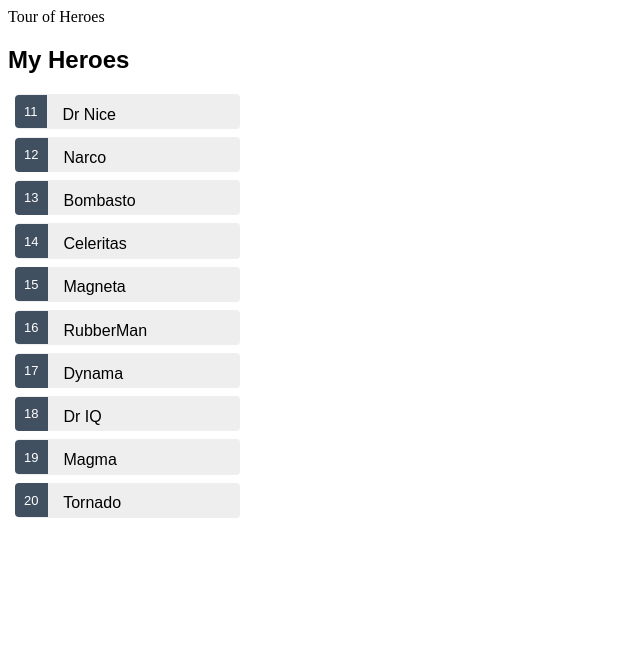
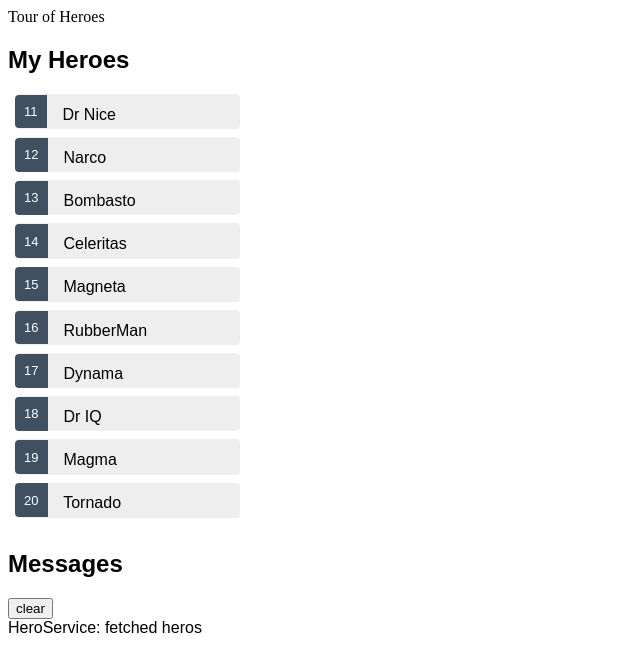
Before and after one commit to spartan1cs/Angular-8, an Angular app in the folder project1/: page / in a window 1280 px wide. Shown: the top 672 px of the page, without its empty margins (0-640 px from the left). Built offline with nearby package versions, Linux system fonts and the light colour scheme.

Commit message:
Observable ,The HeroService injected into a component is created with another injected service, MessageService.

```diff
--- a/project1/src/app/app.component.html
+++ b/project1/src/app/app.component.html
@@ -1,3 +1,4 @@
 {{title}}
 
 <app-heros></app-heros>
+<app-messages></app-messages>
--- a/project1/src/app/app.module.ts
+++ b/project1/src/app/app.module.ts
@@ -5,13 +5,15 @@
 import { AppComponent } from './app.component';
 import { HerosComponent } from './heros/heros.component';
 import { FormsModule } from '@angular/forms';
-import { HeroDetailComponent } from './hero-detail/hero-detail.component'; // <-- NgModel lives here
+import { HeroDetailComponent } from './hero-detail/hero-detail.component';
+import { MessagesComponent } from './messages/messages.component'; // <-- NgModel lives here
 
 @NgModule({
   declarations: [
     AppComponent,
     HerosComponent,
-    HeroDetailComponent
+    HeroDetailComponent,
+    MessagesComponent
   ],
   imports: [
     BrowserModule,
--- a/project1/src/app/hero.service.ts
+++ b/project1/src/app/hero.service.ts
@@ -1,15 +1,20 @@
 import { Injectable } from '@angular/core';
 import { Hero } from './hero';
 import { HEROES } from './mock-heroes';
+import { Observable, of } from 'rxjs';
+import { MessageService } from './message.service';
+
 @Injectable({
   providedIn: 'root'
 })
 export class HeroService {
 
-  constructor() { }
+  constructor(private messageService:MessageService) { }
 
-  getHeroes(): Hero[] {
-    return HEROES;
+  getHeroes(): Observable<Hero[]>  {
+      // TODO: send the message _after_ fetching the heroes
+      this.messageService.add('HeroService: fetched heros');
+    return of(HEROES);
   }
 
 }
--- a/project1/src/app/heros/heros.component.ts
+++ b/project1/src/app/heros/heros.component.ts
@@ -24,7 +24,7 @@
  */
 
 getHeroes(): void {
-  this.heros = this.heroService.getHeroes();
+ this.heroService.getHeroes().subscribe(heroes => this.heros = heroes);;
 }
 
 
--- /dev/null
+++ b/project1/src/app/message.service.ts
@@ -0,0 +1,15 @@
+import { Injectable } from '@angular/core';
+
+@Injectable({
+  providedIn: 'root'
+})
+export class MessageService {
+messages: string[]  = [];
+add(message:string){
+this.messages.push(message);
+}
+
+clear(){
+  this.messages=[];
+}
+}
--- /dev/null
+++ b/project1/src/app/messages/messages.component.html
@@ -0,0 +1,8 @@
+<div *ngIf="messageService.messages.length">
+
+    <h2>Messages</h2>
+    <button class="clear"
+            (click)="messageService.clear()">clear</button>
+    <div *ngFor='let message of messageService.messages'> {{message}} </div>
+
+  </div>
--- /dev/null
+++ b/project1/src/app/messages/messages.component.ts
@@ -0,0 +1,16 @@
+import { Component, OnInit } from '@angular/core';
+import { MessageService } from '../message.service';
+
+@Component({
+  selector: 'app-messages',
+  templateUrl: './messages.component.html',
+  styleUrls: ['./messages.component.css']
+})
+export class MessagesComponent implements OnInit {
+
+  constructor(public messageService:MessageService) { }
+
+  ngOnInit() {
+  }
+
+}
```
Also changed, not shown: project1/src/app/messages/messages.component.css (added), 2 other files (tests, documents, lock files or other folders).
